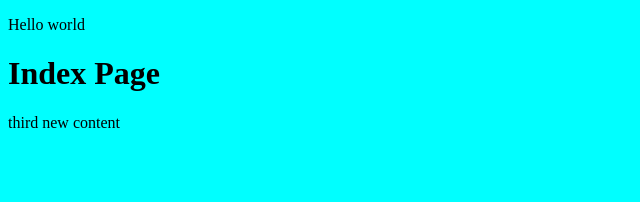
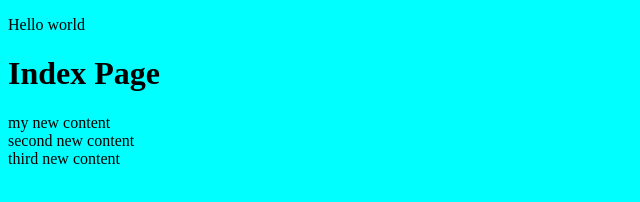
Before and after one commit to gitdanie714/git-demo-app, a plain HTML site: page index.html in a window 1280 px wide. Shown: the whole page, without its empty margins (0-640 px from the left). Drawn offline with Linux system fonts and the light colour scheme.

Commit message:
Added two new content

```diff
--- a/index.html
+++ b/index.html
@@ -9,6 +9,8 @@
 </head>
 <body>
     <h1>Index Page</h1>
+    <div>my new content</div>
+     <div>second new content</div>
     <div>third new content</div>
 </body>
 </html>
```
